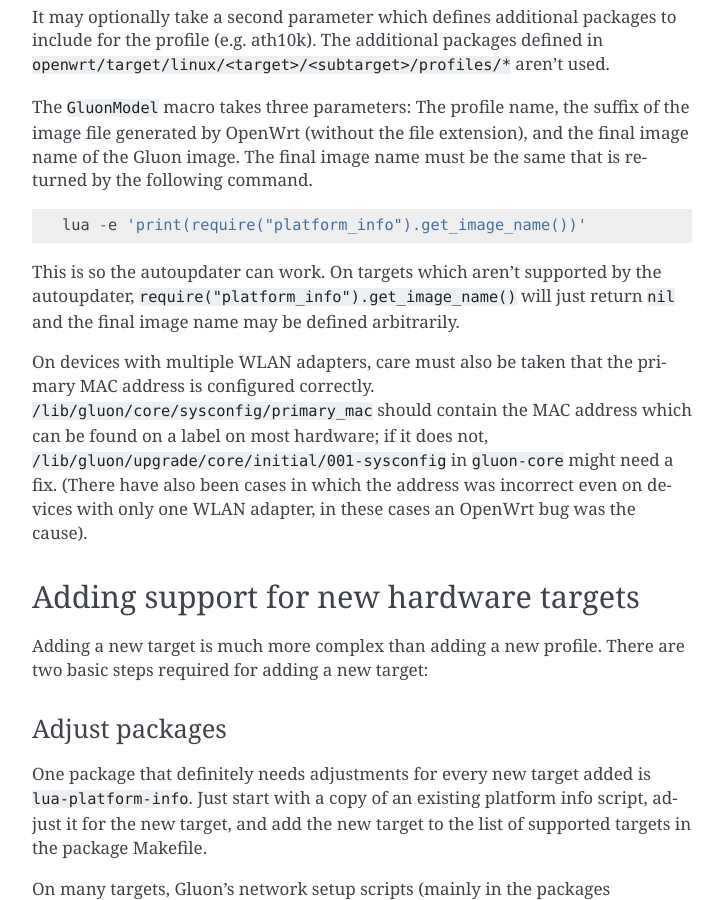
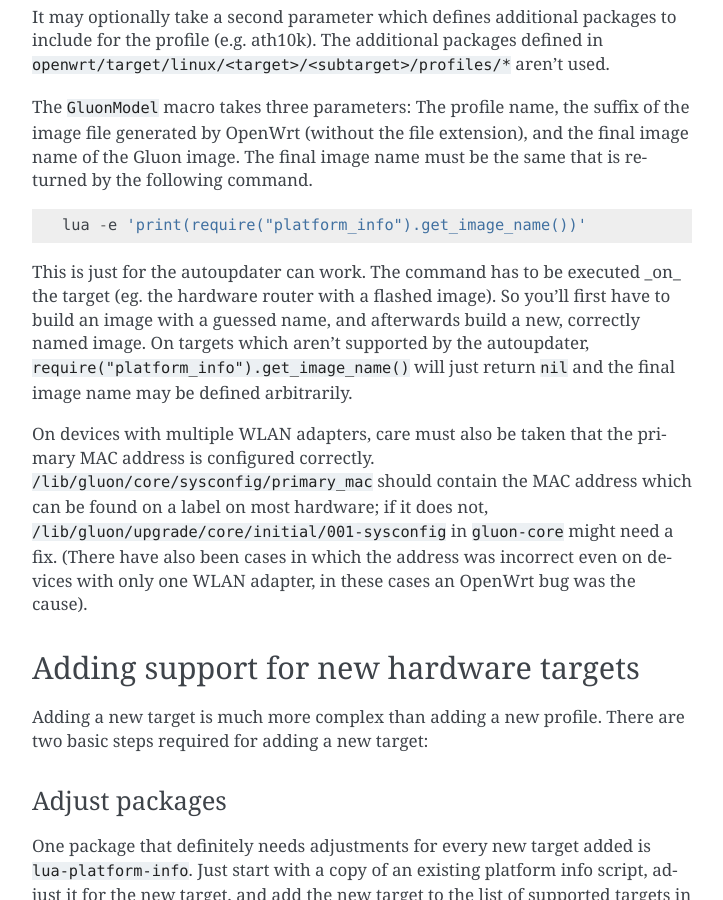
Before and after one commit to freifunk-gluon/gluon, a Sphinx documentation site: the page built from docs/dev/hardware.rst, in a window 1280 px wide and 900 px high, scrolled down 966 px. Shown: the whole window, without its empty margins (388-1111 px from the left). Built offline with Sphinx 7.4.7, drawn with Linux system fonts in a browser that asks for light colours.

Commit message:
Update hardware.rst
More information on how to get correct image file naming.

```diff
--- a/docs/dev/hardware.rst
+++ b/docs/dev/hardware.rst
@@ -45,7 +45,7 @@ The final image name must be the same that is returned by the following command.
     lua -e 'print(require("platform_info").get_image_name())'
 
 
-This is so the autoupdater can work. On targets which aren't supported by the autoupdater,
+This is just for the autoupdater can work. The command has to be executed _on_ the target (eg. the hardware router with a flashed image). So you'll first have to build an image with a guessed name, and afterwards build a new, correctly named image. On targets which aren't supported by the autoupdater,
 ``require("platform_info").get_image_name()`` will just return ``nil`` and the final image name
 may be defined arbitrarily.
 
```
